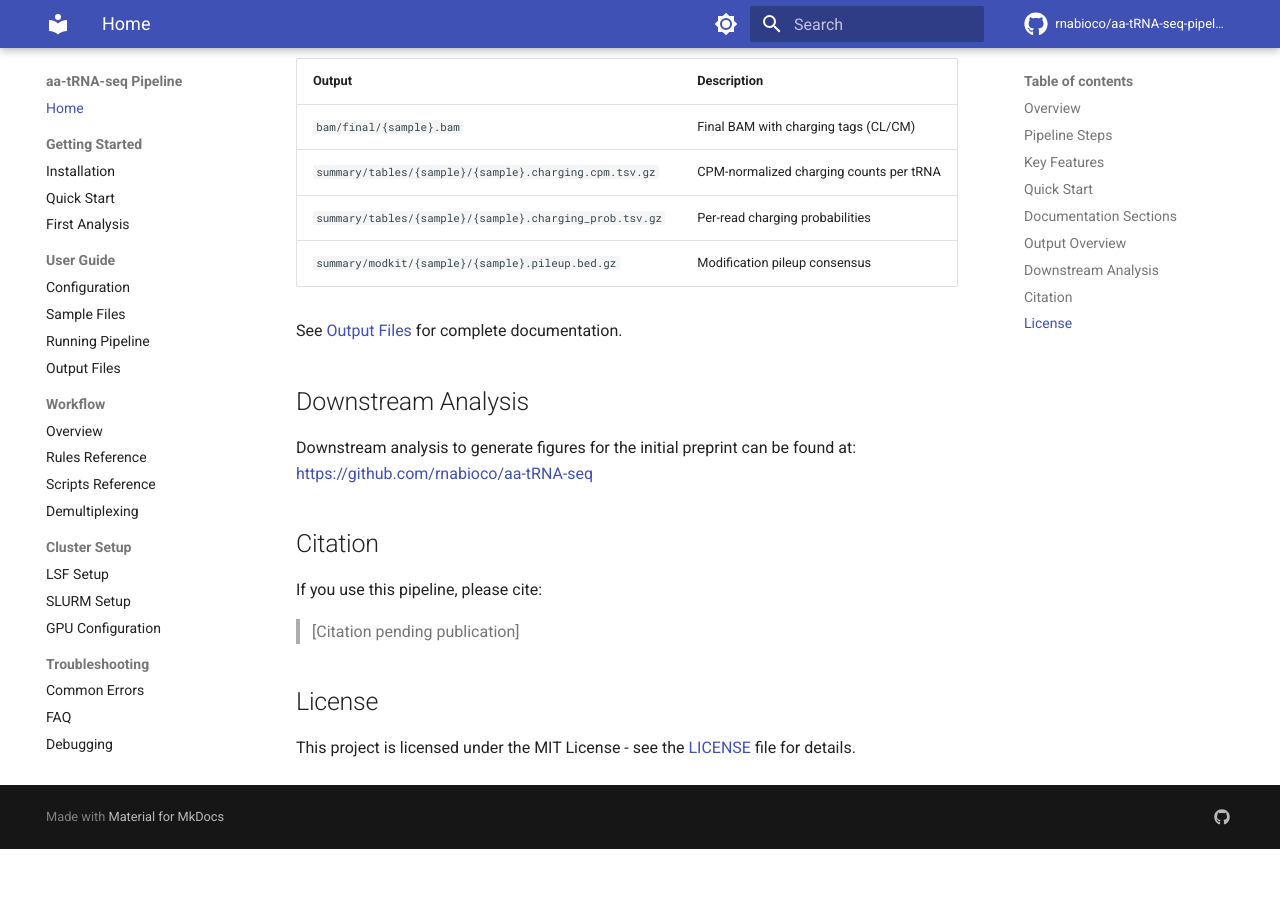
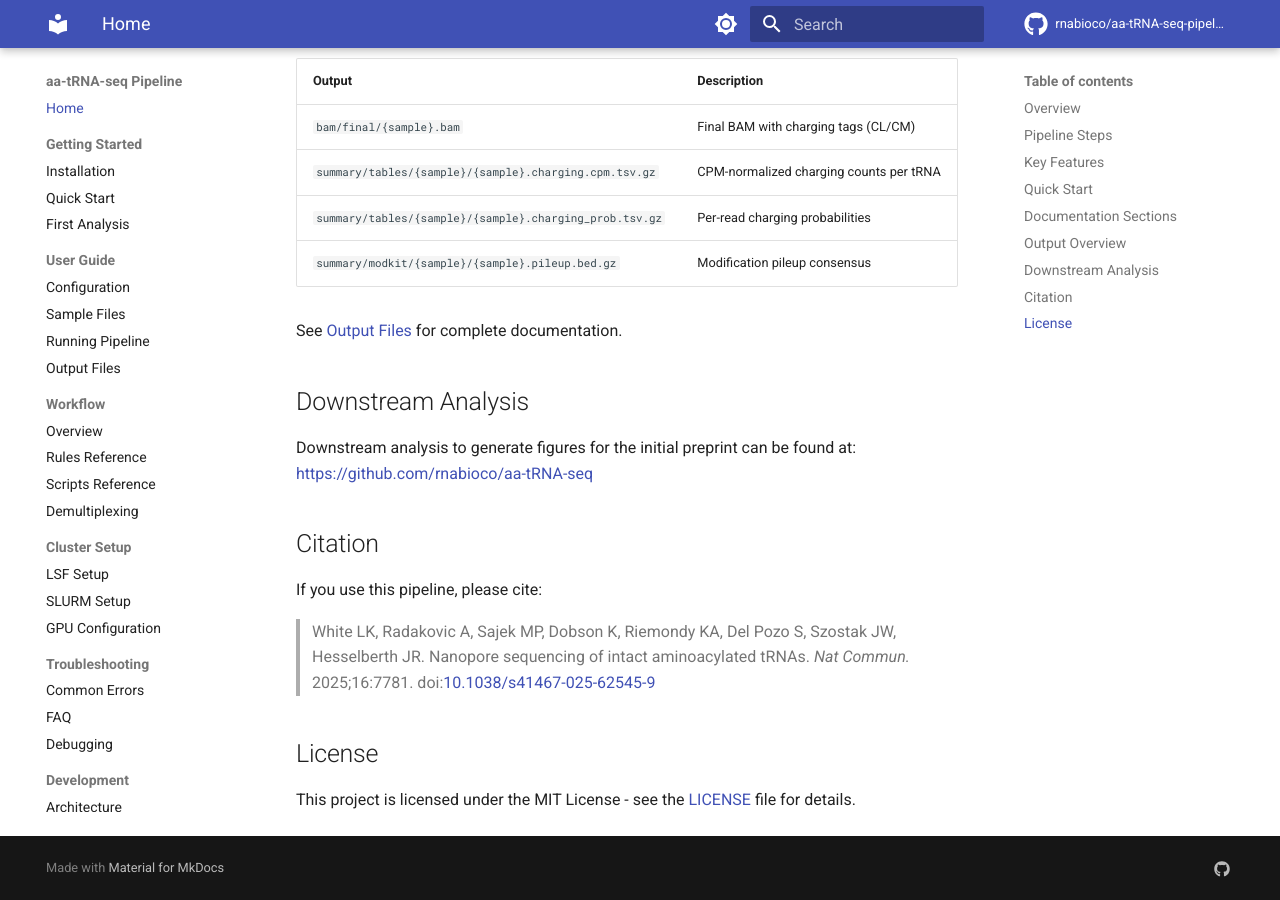
Before and after one commit to rnabioco/aa-tRNA-seq-pipeline, an MkDocs documentation site: the page built from docs/index.md, in a window 1280 px wide and 900 px high, scrolled down 2814 px. Built offline with MkDocs 1.6.1 and Material for MkDocs 9.7.7, drawn with Linux system fonts in a browser that asks for light colours; comment, search, counter and statistics services are not loaded; before the commit the page ends 3663 px from its top, so only the background shows below that.

Commit message:
docs: add citation for White et al. 2025 Nat Commun

```diff
--- a/docs/index.md
+++ b/docs/index.md
@@ -139,7 +139,7 @@
 
 If you use this pipeline, please cite:
 
-> [Citation pending publication]
+> White LK, Radakovic A, Sajek MP, Dobson K, Riemondy KA, Del Pozo S, Szostak JW, Hesselberth JR. Nanopore sequencing of intact aminoacylated tRNAs. *Nat Commun.* 2025;16:7781. doi:[10.1038/s41467-025-62545-9](https://doi.org/10.1038/s41467-025-62545-9)
 
 ## License
 
```
